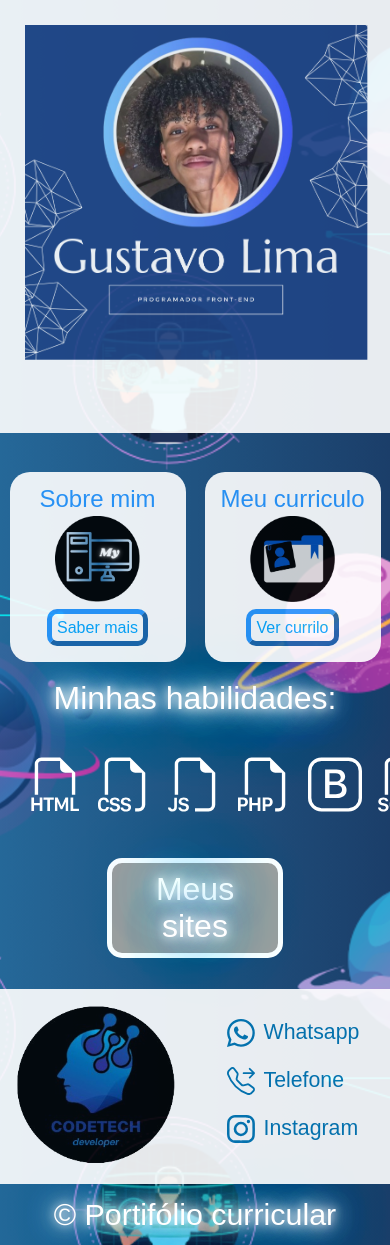
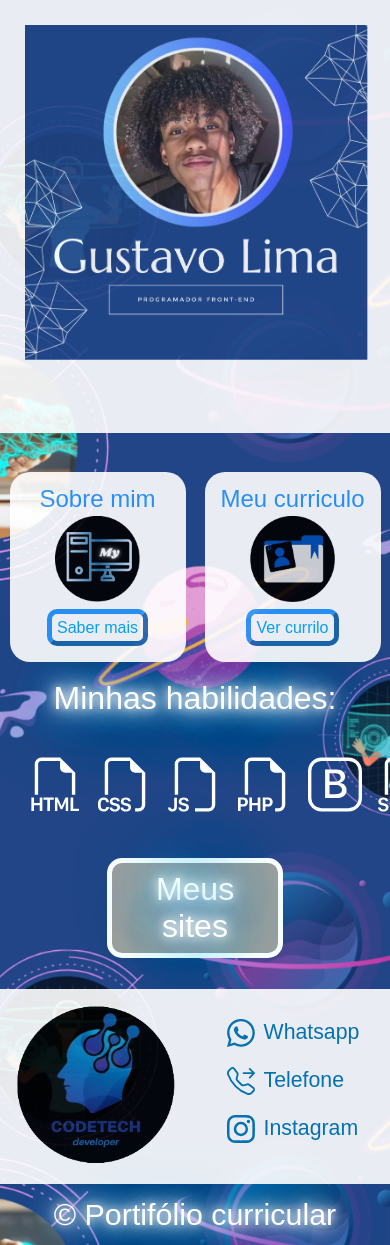
Before and after one commit to gustavoLim4/portfolio, a PHP site: page / in a window 390 px wide; the page is wider, and only the part inside the window is pictured. Run offline with PHP 8.4, Linux system fonts and the light colour scheme; some libraries are stand-ins or nearby versions; grey boxes are pictures that could not be loaded.

Commit message:
fotosegundaria

```diff
--- a/css/resposivo.css
+++ b/css/resposivo.css
@@ -1,6 +1,10 @@
 /* Para celular 425px */
-@media (max-width: 430px) {
-
+@media (max-width: 435px) {
+    body {
+        background-image: url(../img/fundosegundario.png) !important;
+        background-size: cover;
+        background-attachment: fixed;
+    }
     .Bem-vindo img:nth-child(1){
         display: none;
     }
@@ -348,7 +352,7 @@
 }
 
 /* Para celular 320px */
-@media (max-width: 320px) {
+@media (max-width: 325px) {
     .Bem-vindo img {
         width: 80%;
     object-fit: cover;
```
Also changed, not shown: img/fundosegundario.png (added).
